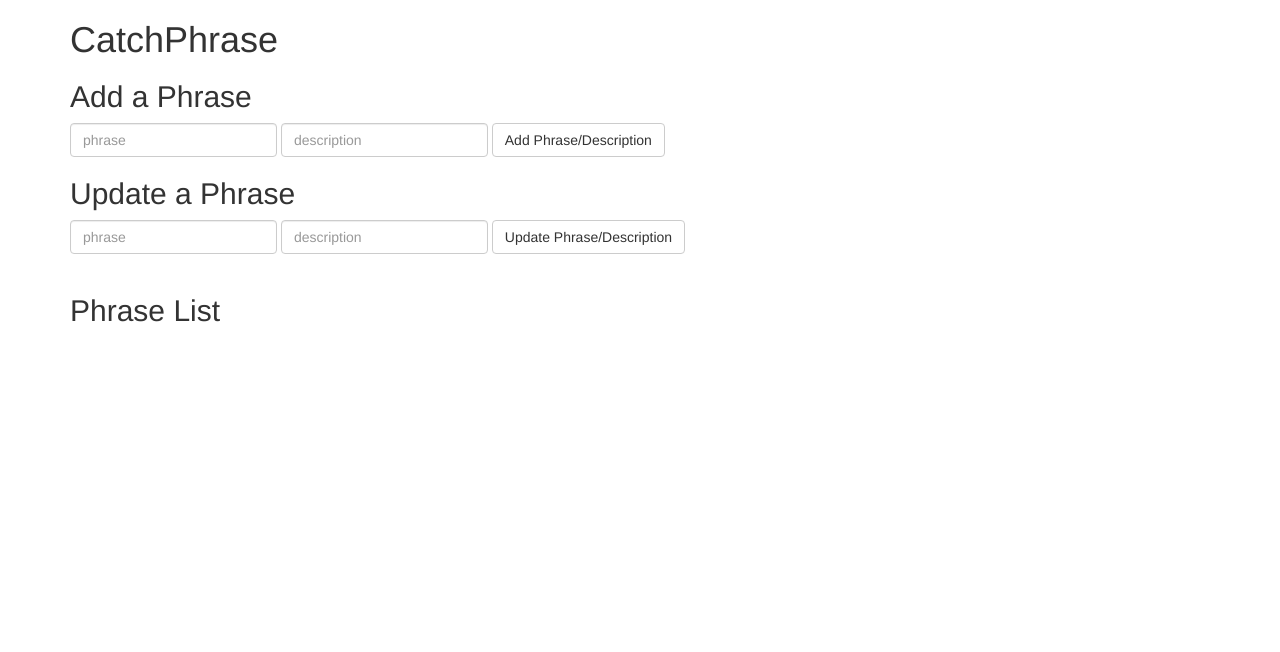
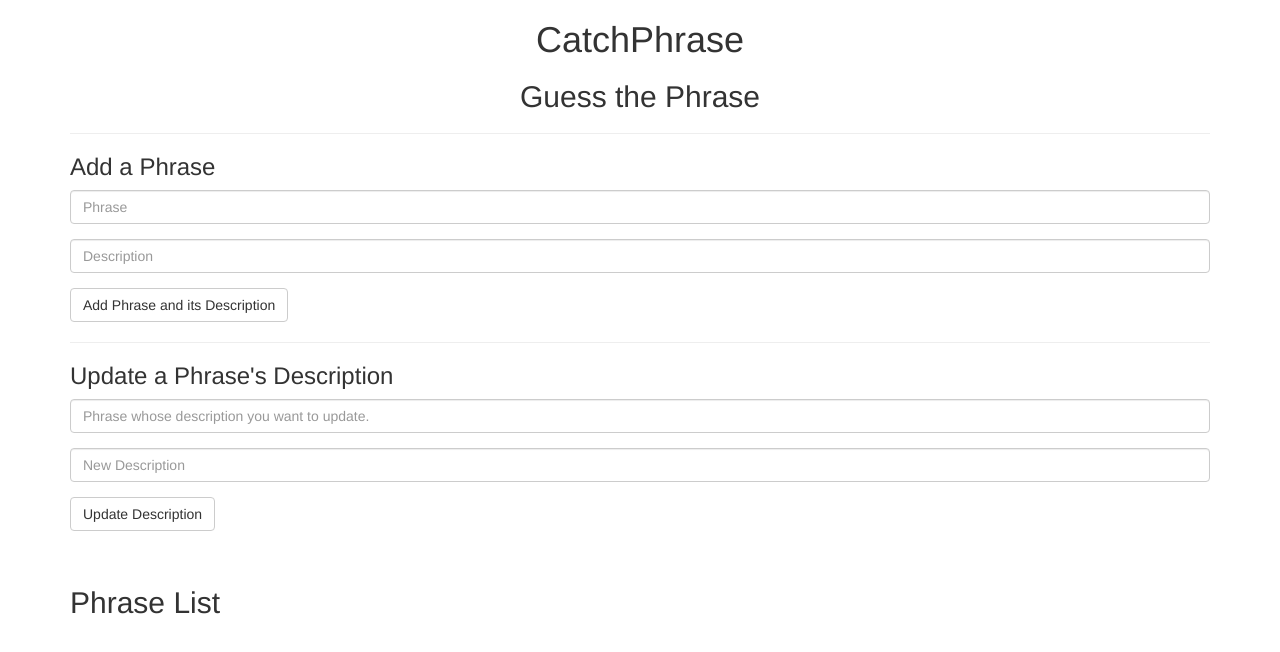
Before and after one commit to iancnei/catchPhrase, a website: page views/home.html in a window 1280 px wide. Drawn offline with nearby package versions, Linux system fonts and the light colour scheme; files that its build step writes are made by us from their sources; no server answers; files whose address does not match are found by name.

Commit message:
update formatting with bootstrap form, add descriptions of phrases

```diff
--- a/public/js/app.js
+++ b/public/js/app.js
@@ -1,13 +1,19 @@
 function renderPhrases(data)
 {
-	$('#phrase-placeholder').empty();
-	//var phrases = JSON.parse(data);
-	var phrases = data;
-	var phraseTemplate = _.template($("#phrase-template").html());
-	phrases.forEach(function(phrase)
+	$('#phraseListPlaceholder').empty();
+	//var phrases = JSON.parse(data); data;
+	var phraseTemplate = _.template($("#phraseListTemplate").html());
+	var descriptionTemplate = _.template($("#descriptionTemplate").html());
+	data.forEach(function(phrase)
 		{
 			var phraseHTML = phraseTemplate(phrase);
-			$('#phrase-placeholder').append(phraseHTML);
+			$('#phraseListPlaceholder').append(phraseHTML);
+		}
+	);
+	data.forEach(function(phrase)
+		{
+			var descriptionHTML = descriptionTemplate(phrase);
+			$('#descriptionPlaceholder').append(descriptionHTML);
 		}
 	);
 }
@@ -63,7 +69,7 @@ $(function()
 					{
 						getPhrases();
 						$("#updatePhrase")[0].reset();
-						$("#updatePhrase").append("Phrase updated."); // find some way to get this to fade out after a little bit
+						$("#updatePhrase").append("Description updated."); // find some way to get this to fade out after a little bit
 					}
 				});
 			}
--- a/views/home.html
+++ b/views/home.html
@@ -20,28 +20,52 @@
 </head>
 <body>
 	<div class="container">
-		<h1>CatchPhrase</h1>
+		<h1 class="text-center strong">CatchPhrase</h1>
 
-		<h2>Add a Phrase</h2>
-		<form class="form-inline" id="createPhrase">
-			<input type="text" class="form-control" placeholder="phrase" name="phrase">
-			<input type="text" class="form-control" placeholder="description" name="description">
-			<button type="submit" class="btn btn-default">Add Phrase/Description</button>
+		<h2 class="text-center">Guess the Phrase</h2>
+
+		<div id="descriptionPlaceholder"></div>
+
+		<hr>
+
+		<h3>Add a Phrase</h2>
+		<form id="createPhrase">
+			<div class="form-group">
+				<input type="text" class="form-control" placeholder="Phrase" name="phrase">
+			</div>
+			<div class="form-group">
+				<input type="text" class="form-control" placeholder="Description" name="description">
+			</div>
+			<div class="form-group">
+				<button type="submit" class="btn btn-default">Add Phrase and its Description</button>
+			</div>
 		</form>
 
-		<h2>Update a Phrase</h2>
-		<form class="form-inline" id="updatePhrase">
-			<input type="text" class="form-control" placeholder="phrase" name="phrase" id="updatePhr">
-			<input type="text" class="form-control" placeholder="description" name="description" id="updateDes">
-			<button type="submit" class="btn btn-default">Update Phrase/Description</button>
+		<hr>
+
+		<h3>Update a Phrase's Description</h2>
+		<form id="updatePhrase">
+			<div class="form-group">
+				<input type="text" class="form-control" placeholder="Phrase whose description you want to update." name="Phrase" id="updatePhr">
+			</div>
+			<div class="form-group">
+				<input type="text" class="form-control" placeholder="New Description" name="Description" id="updateDes">
+			</div>
+			<div class="form-group">
+				<button type="submit" class="btn btn-default">Update Description</button>
+			</div>
 		</form>
 
 		<br>
 		<h2>Phrase List</h2>
-		<ul id="phrase-placeholder"></ul>
+		<ul id="phraseListPlaceholder"></ul>
 	</div>
 
-	<script type="text/template" id="phrase-template">
+	<script type="text/template" id="descriptionTemplate">
+		<b>Description</b>: <%= description %> </br>
+	</script>
+
+	<script type="text/template" id="phraseListTemplate">
 	  <li class='list-group-item'>
 		  <b>Phrase</b>: <%= phrase %></br>
 		  <b>Description</b>: <%= description %>
```
